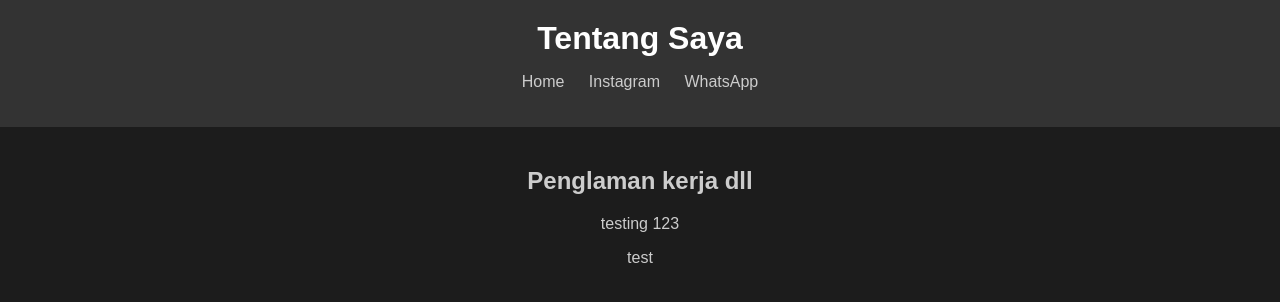
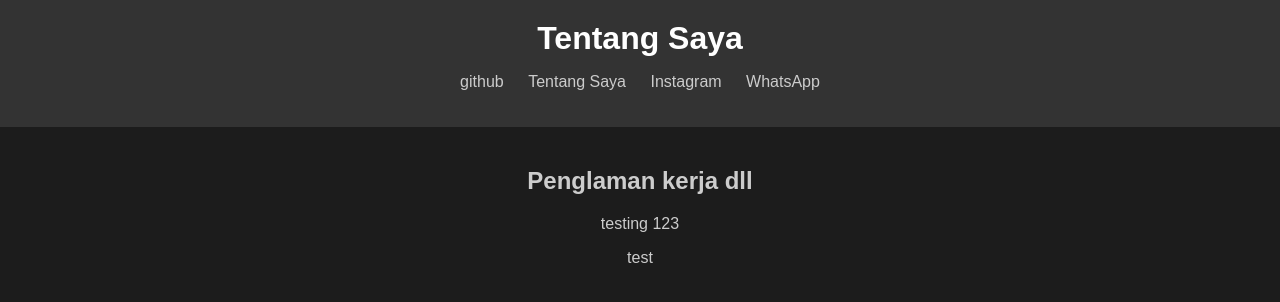
Before and after one commit to khaiautooooo/khaiautooooo, a plain HTML site: page tentangsaya.html in a window 1280 px wide. Drawn offline with Linux system fonts and the light colour scheme.

Commit message:
Update tentangsaya.html

```diff
--- a/tentangsaya.html
+++ b/tentangsaya.html
@@ -11,7 +11,8 @@
         <h1>Tentang Saya</h1>
         <nav>
             <ul>
-                <li><a href="index.html">Home</a></li>
+                <li><a href="https://github.com/khaiautooooo">github</a></li>
+                <li><a href="tentangsaya.html">Tentang Saya</a></li>
                 <li><a href="https://instagram.com/khairilrudi_11" target="_blank">Instagram</a></li>
                 <li><a href="https://wa.me/085171232402" target="_blank">WhatsApp</a></li>
             </ul>
```
